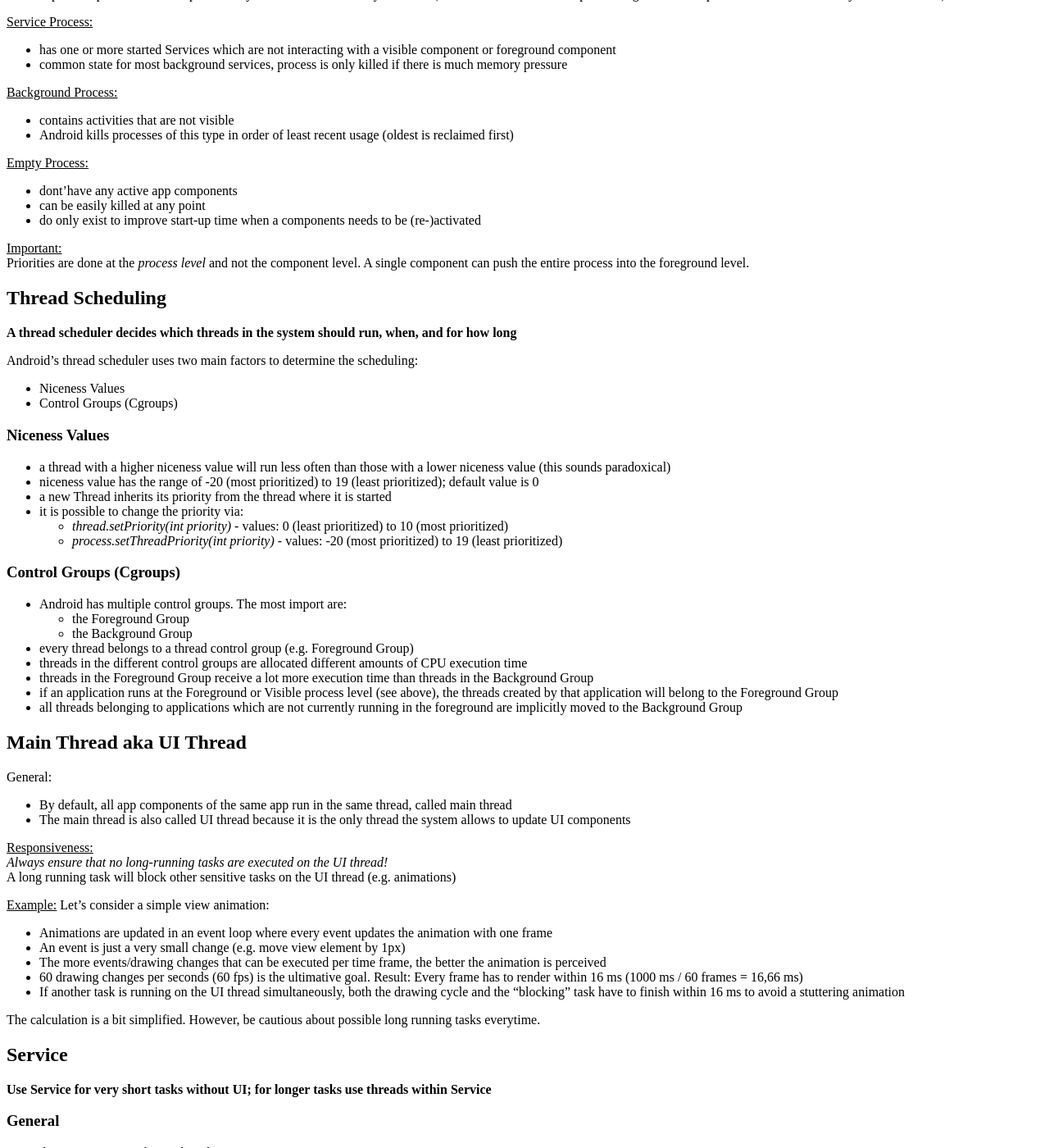
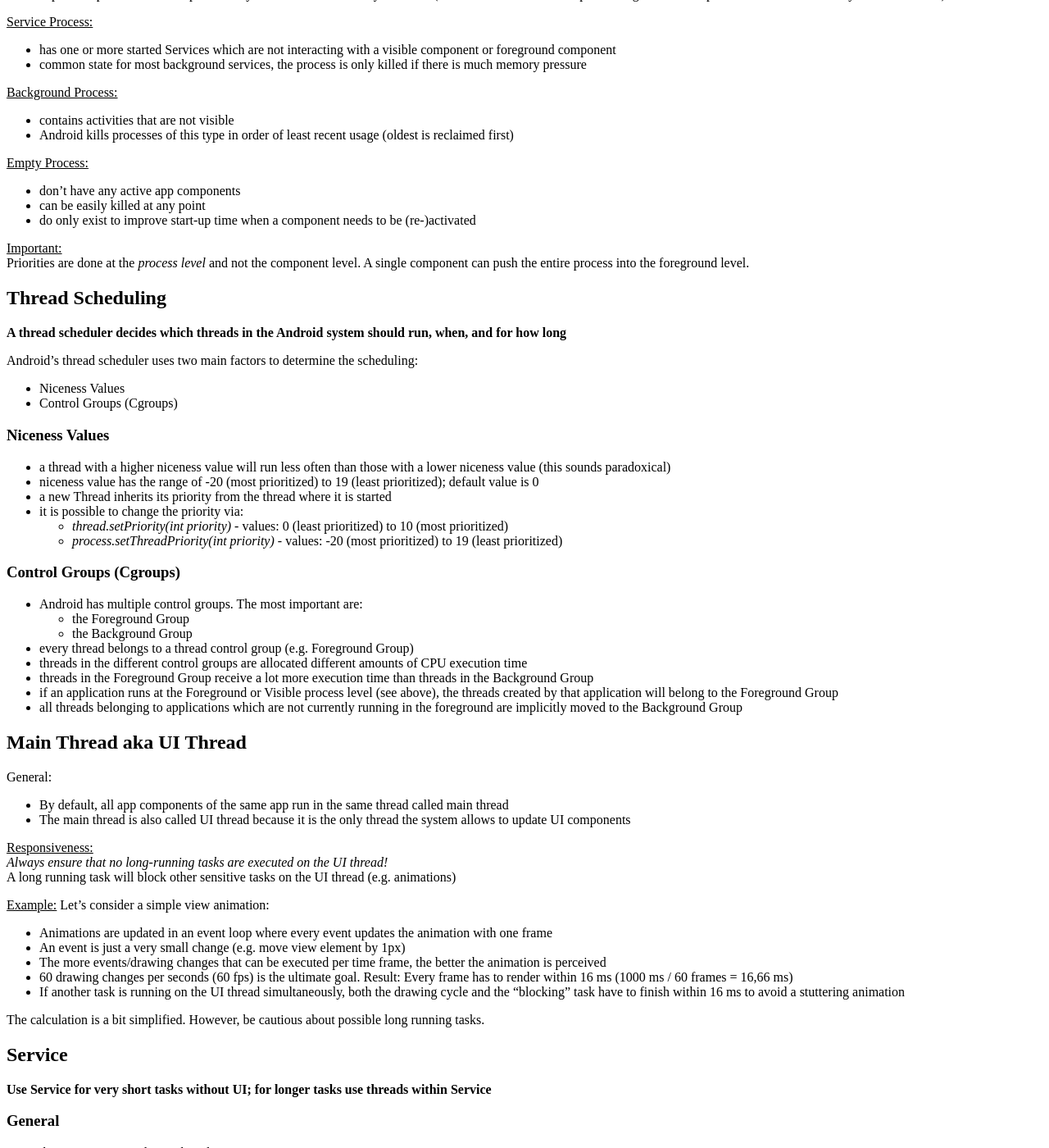
Before and after one commit to andreasschrade/andreasschrade.github.com, a Jekyll site: the page built from _posts/2017-03-28-android-threading.md, in a window 1280 px wide and 1400 px high, scrolled down 2435 px. Shown: the whole window at 82% size. Built offline with Jekyll 4.4.1, drawn with Linux system fonts in a browser that asks for light colours; Markdown is read by kramdown in place of the engine named in the settings; comment, search, counter and statistics services are not loaded; some of the changed text lies outside the part shown.

```diff
--- a/_posts/2017-03-28-android-threading.md
+++ b/_posts/2017-03-28-android-threading.md
@@ -99,7 +99,7 @@ Process importancy (from high to low):
 <u>Service Process:</u>
 
 - has one or more started Services which are not interacting with a visible component or foreground component
-- common state for most background services, process is only killed if there is much memory pressure
+- common state for most background services, the process is only killed if there is much memory pressure
 
 <u>Background Process:</u>
 
@@ -108,16 +108,16 @@ Process importancy (from high to low):
 
 <u>Empty Process:</u>
 
-- dont'have any active app components
+- don't have any active app components
 - can be easily killed at any point
-- do only exist to improve start-up time when a components needs to be (re-)activated
+- do only exist to improve start-up time when a component needs to be (re-)activated
 
 <u>Important:</u><br>
 Priorities are done at the <i>process level</i> and not the component level. A single component can push the entire process into the foreground level.
 
 ## Thread Scheduling
 
-<strong>A thread scheduler decides which threads in the system should run, when, and for how long</strong>
+<strong>A thread scheduler decides which threads in the Android system should run, when, and for how long</strong>
 
 Android’s thread scheduler uses two main factors to determine the scheduling:
 
@@ -135,7 +135,7 @@ Android’s thread scheduler uses two main factors to determine the scheduling:
 
 ### Control Groups (Cgroups)
 
-- Android has multiple control groups. The most import are:
+- Android has multiple control groups. The most important are:
 	- the Foreground Group
 	- the Background Group
 - every thread belongs to a thread control group (e.g. Foreground Group)
@@ -148,7 +148,7 @@ Android’s thread scheduler uses two main factors to determine the scheduling:
 ## Main Thread aka UI Thread
 General:
 
-- By default, all app components of the same app run in the same thread, called main thread
+- By default, all app components of the same app run in the same thread called main thread
 - The main thread is also called UI thread because it is the only thread the system allows to update UI components
 
 <u>Responsiveness:</u><br>
@@ -161,10 +161,10 @@ Let's consider a simple view animation:
 - Animations are updated in an event loop where every event updates the animation with one frame
 - An event is just a very small change (e.g. move view element by 1px)
 - The more events/drawing changes that can be executed per time frame, the better the animation is perceived
-- 60 drawing changes per seconds (60 fps) is the ultimative goal. Result: Every frame has to render within 16 ms (1000 ms / 60 frames = 16,66 ms)
+- 60 drawing changes per seconds (60 fps) is the ultimate goal. Result: Every frame has to render within 16 ms (1000 ms / 60 frames = 16,66 ms)
 - If another task is running on the UI thread simultaneously, both the drawing cycle and the "blocking" task have to finish within 16 ms to avoid a stuttering animation
 
-The calculation is a bit simplified. However, be cautious about possible long running tasks everytime.
+The calculation is a bit simplified. However, be cautious about possible long running tasks.
 
 
 ## Service
@@ -256,7 +256,7 @@ public class MyIntentService extends IntentService {
 
 - allows to run code in the background and to synchronize again with the main thread
 - excellent for short background operations which need to update the user interface
-- convenient way to perform long operations (a few seconds) from within an Activity
+- a convenient way to perform long operations (a few seconds) from within an Activity
 - computation runs on a background thread and whose result is published on the UI thread
 - a task can be executed only once
 - tasks are executed sequentially on a single thread! If you want parallel execution, you have to use <i>asyncTask.executeOnExecutor(THREAD_POOL_EXECUTOR, args)</i>
```
Also changed, not shown: other parts of _posts/2017-03-28-android-threading.md (+8 -6 lines).
